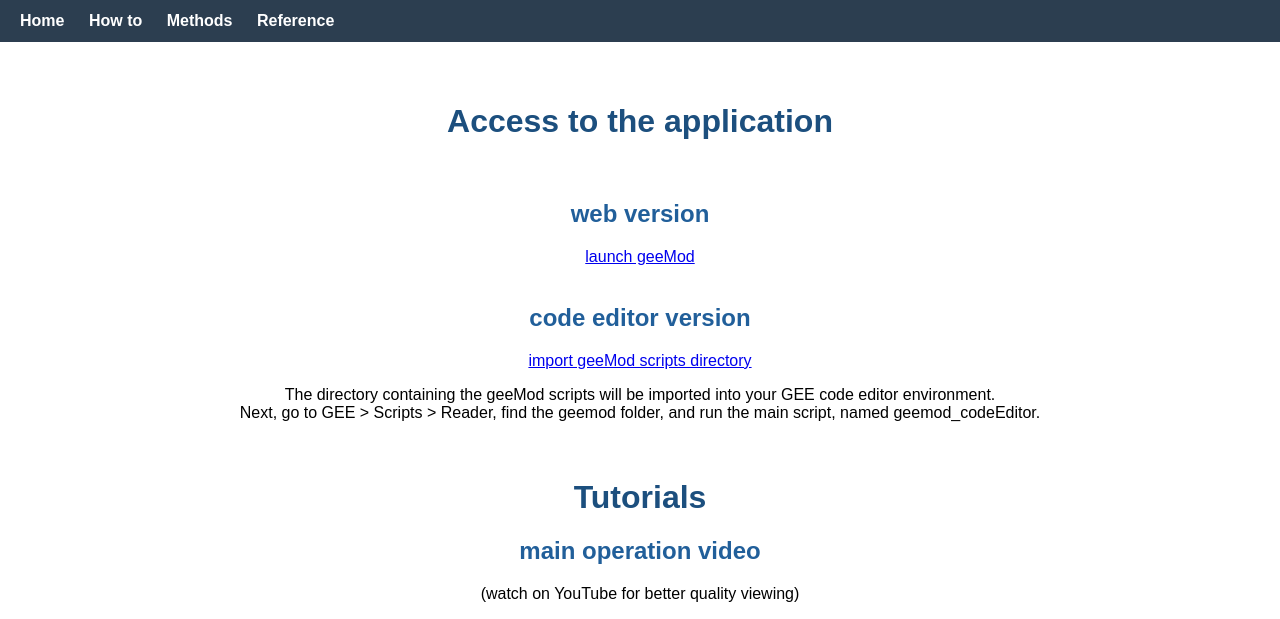
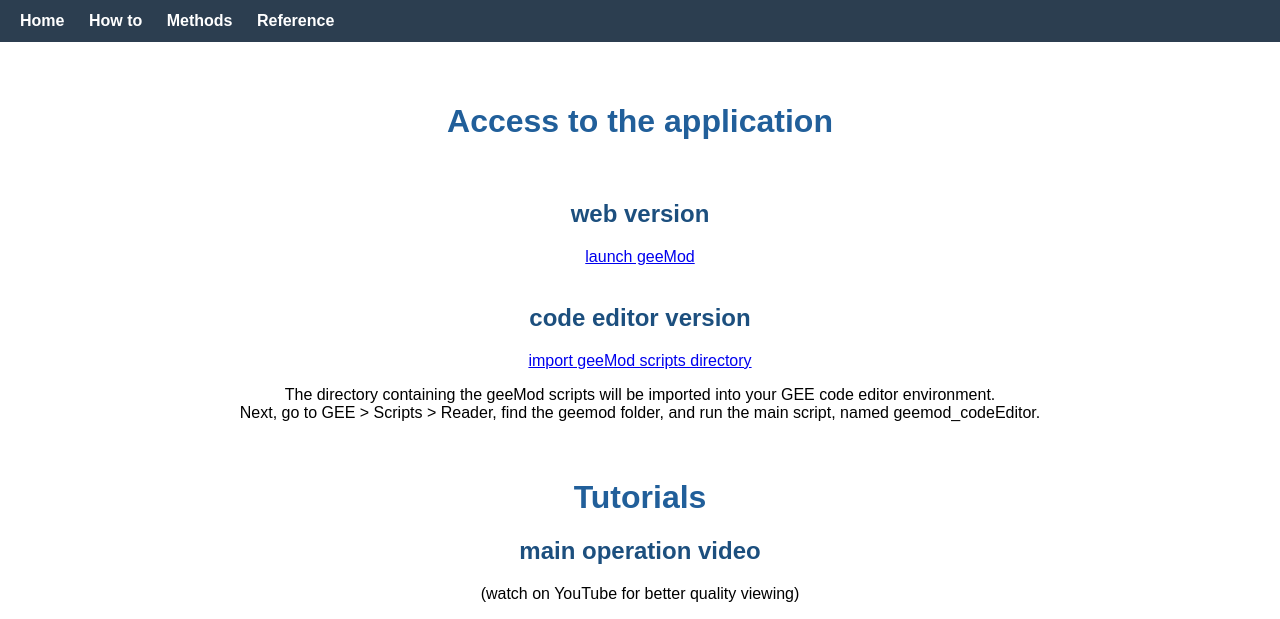
Before and after one commit to JoaoAlirio/geemod, a Jekyll site: the page built from how-to.md, in a window 1280 px wide. Shown: the top 619 px of the page. Built offline with Jekyll 4.4.1, drawn with Linux system fonts in a browser that asks for light colours; grey boxes are pictures that could not be loaded.

Commit message:
Update default.html

```diff
--- a/_layouts/default.html
+++ b/_layouts/default.html
@@ -39,11 +39,11 @@
       max-width: 100%;
     }
     main h1 {
-      color: #1C4F7E;
+      color: #215F9A;
     }
 
     main h2 {
-      color: #215F9A;
+      color: #1C4F7E;
     }
   </style>
 </head>
```
